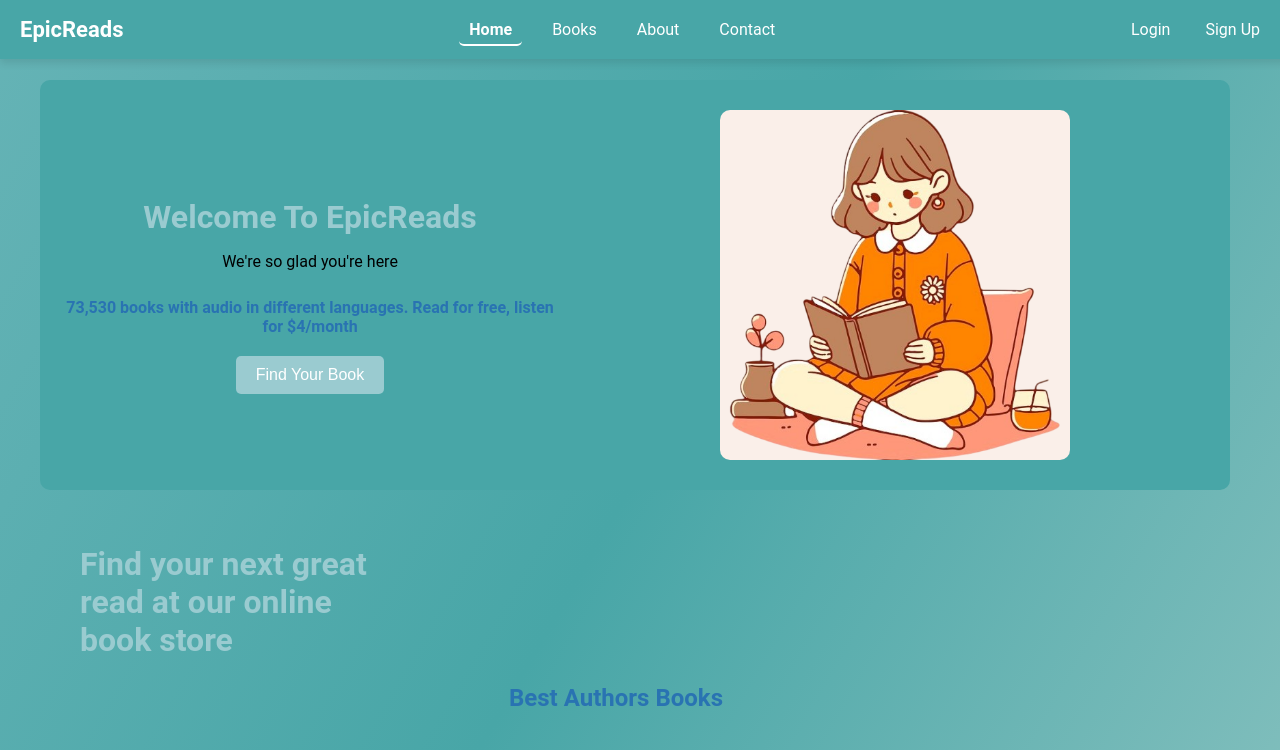
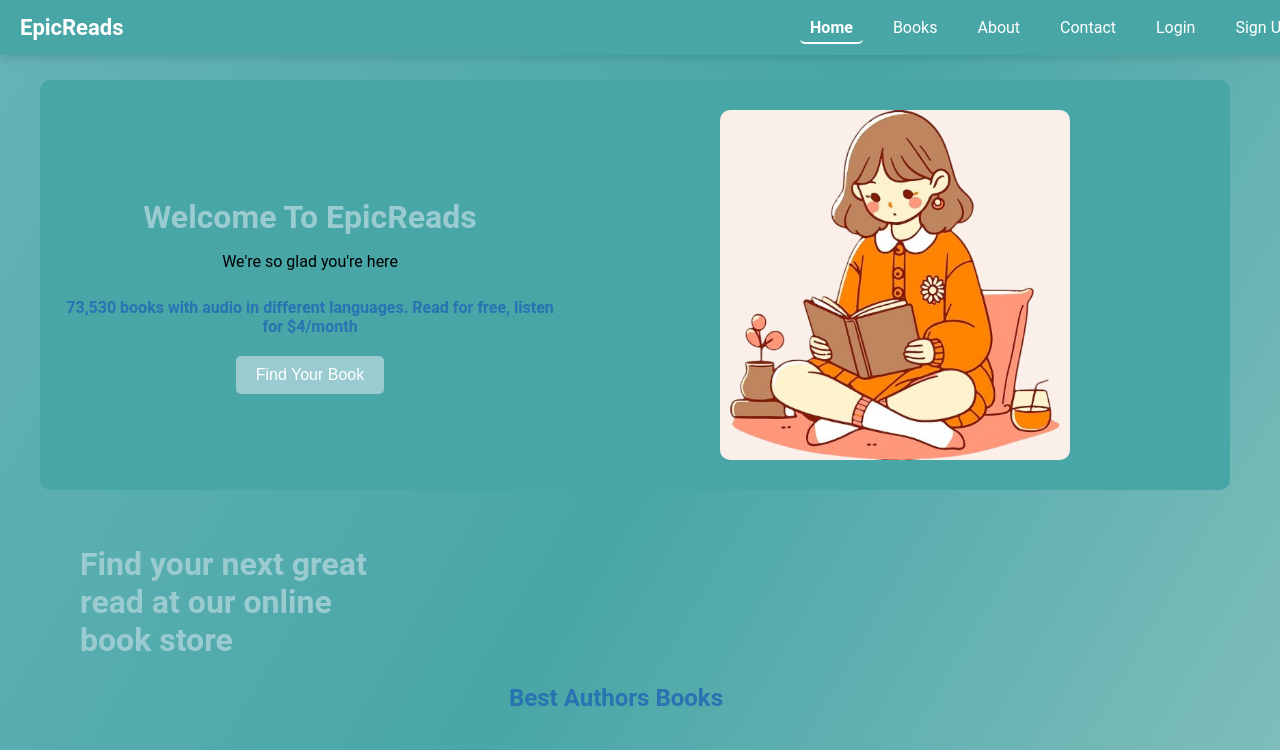
Before and after one commit to ayoubmorchid/bookhaven, a React (Create React App) app: page / in a window 1280 px wide. Shown: the top 750 px of the page. Built offline with nearby package versions, Linux system fonts and the light colour scheme.

Commit message:
add login and signup to menuopen with style

```diff
--- a/src/component/navbar.jsx
+++ b/src/component/navbar.jsx
@@ -29,7 +29,6 @@ const Navbar = () => {
           EpicReads
         </Link>
       </div>
-
       <button
         className="menu-toggle"
         onClick={() => setIsMenuOpen(!isMenuOpen)}
@@ -37,7 +36,6 @@ const Navbar = () => {
       >
         ☰
       </button>
-
       <ul className={`nav-links ${isMenuOpen ? 'open' : ''}`}>
         <li
           className={`nav-item ${activeTab === 'home' ? 'active' : ''}`}
@@ -63,24 +61,30 @@ const Navbar = () => {
         >
           <Link to="/contact">Contact</Link>
         </li>
+        {!isAuthenticated && (
+          <>
+            <li
+              className={`nav-item ${activeTab === 'login' ? 'active' : ''}`}
+              onClick={() => handleTabClick('login')}
+            >
+              <Link to="/login">Login</Link>
+            </li>
+            <li
+              className={`nav-item ${activeTab === 'signup' ? 'active' : ''}`}
+              onClick={() => handleTabClick('signup')}
+            >
+              <Link to="/signup">Sign Up</Link>
+            </li>
+          </>
+        )}
       </ul>
-
-      <div className="auth-links">
-        {isAuthenticated ? (
+      {isAuthenticated && (
+        <div className="auth-links">
           <button className="auth-link logout-btn" onClick={handleLogout}>
             Logout
           </button>
-        ) : (
-          <>
-            <Link to="/login" className="auth-link">
-              Login
-            </Link>
-            <Link to="/signup" className="auth-link">
-              Sign Up
-            </Link>
-          </>
-        )}
-      </div>
+        </div>
+      )}
     </nav>
   );
 };
--- a/src/style/navbar.css
+++ b/src/style/navbar.css
@@ -1,4 +1,3 @@
-/* تصميم النافبار */
 .navbar {
   display: flex;
   justify-content: space-between;
@@ -15,7 +14,7 @@
 }
 
 .navbar:hover {
-    background-color: var(--secondary-color);
+  background-color: var(--secondary-color);
 }
 
 .logo-link {
@@ -30,42 +29,40 @@
   color: var(--text-color);
 }
 
-/* زر القائمة المنسدلة */
 .menu-toggle {
-  display: none; /* مخفي في الشاشات الكبيرة */
+  display: none;
   background: none;
   border: none;
   font-size: 24px;
-  color: white; /* لون الزر */
+  color: white;
   cursor: pointer;
-  margin-left: auto; /* يبعد الزر عن العناصر الأخرى */
+  margin-left: auto;
 }
 
-/* الروابط */
 .nav-links {
   list-style: none;
   display: flex;
   gap: 20px;
   margin: 0;
   padding: 0;
-  transition: all 0.3s ease; /* حركة سلسة عند الفتح */
+  transition: all 0.3s ease;
 }
 
 .nav-links.open {
   display: flex;
-  flex-direction: column; /* عرض عمودي في الشاشات الصغيرة */
+  flex-direction: column;
   position: absolute;
   top: 100%;
   left: 0;
-  background-color: #1f717a; /* خلفية نفس لون النافبار */
+  background-color: #1f717a;
   width: 100%;
   padding: 10px 0;
-  z-index: 999; /* للتأكد من الظهور فوق المحتوى */
+  z-index: 999;
 }
 
 .nav-links.open .nav-item {
-  text-align: left; /* محاذاة الروابط لليسار */
-  padding-left: 15px; /* مسافة صغيرة من الحافة */
+  text-align: left;
+  padding-left: 15px;
 }
 
 .nav-item a {
@@ -87,7 +84,6 @@
   border-bottom: 2px solid white;
 }
 
-/* روابط تسجيل الدخول */
 .auth-links {
   display: flex;
   gap: 15px;
@@ -122,24 +118,23 @@
   color: #1f717a;
 }
 
-/* تصميم متجاوب */
 @media (max-width: 768px) {
   .menu-toggle {
-    display: block; /* يظهر الزر في الشاشات الصغيرة */
+    display: block;
   }
 
   .nav-links {
-    display: none; /* مخفي افتراضيًا في الشاشات الصغيرة */
+    display: none;
   }
 
   .nav-links.open {
-    display: flex; /* عرض القائمة عند فتحها */
+    display: flex;
   }
 
   .auth-links {
-    flex-direction: column; /* ترتيب رأسي لروابط تسجيل الدخول */
+    flex-direction: column;
     align-items: flex-start;
     margin-top: 10px;
-    gap: 10px; /* مسافة بين الروابط */
+    gap: 10px;
   }
 }
```
